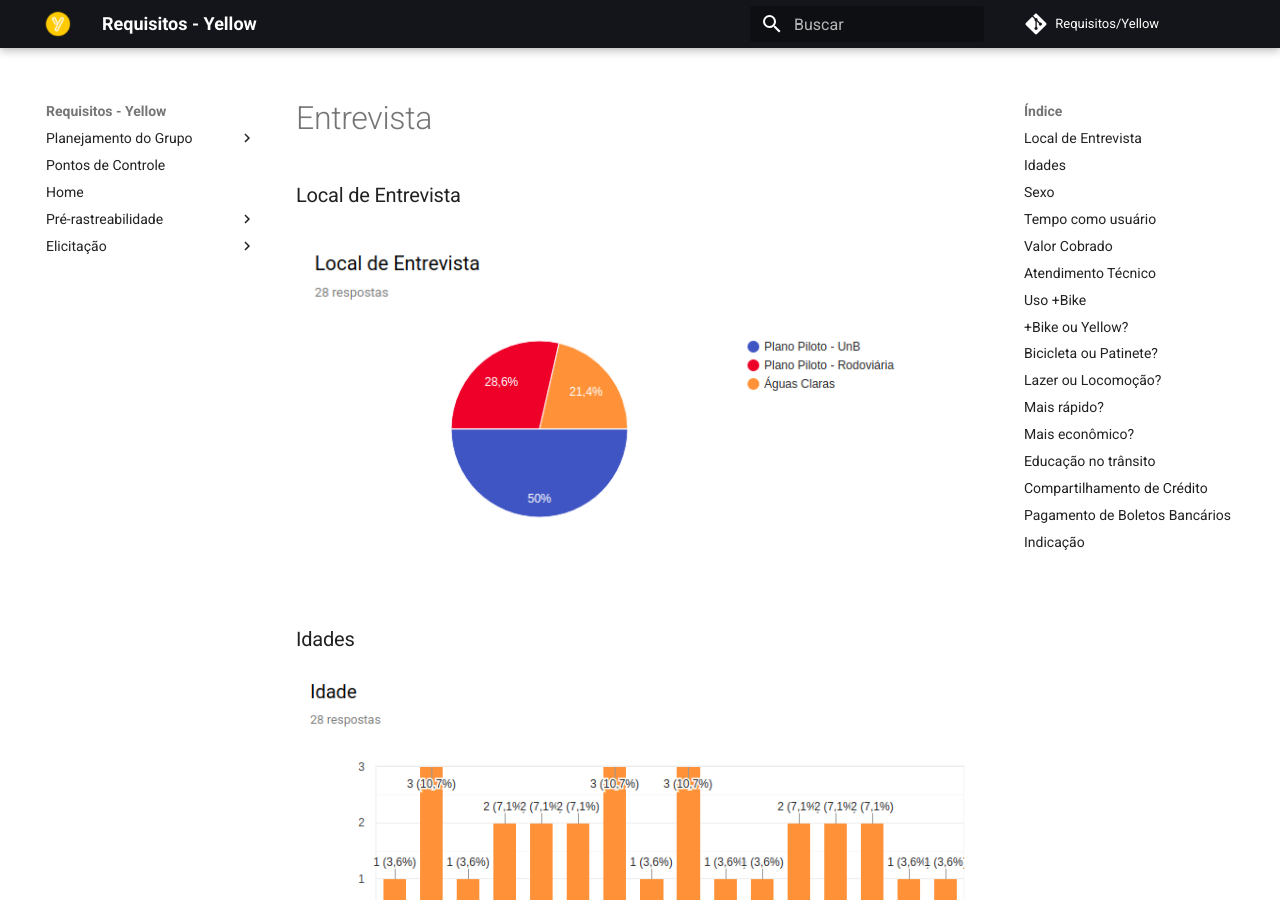
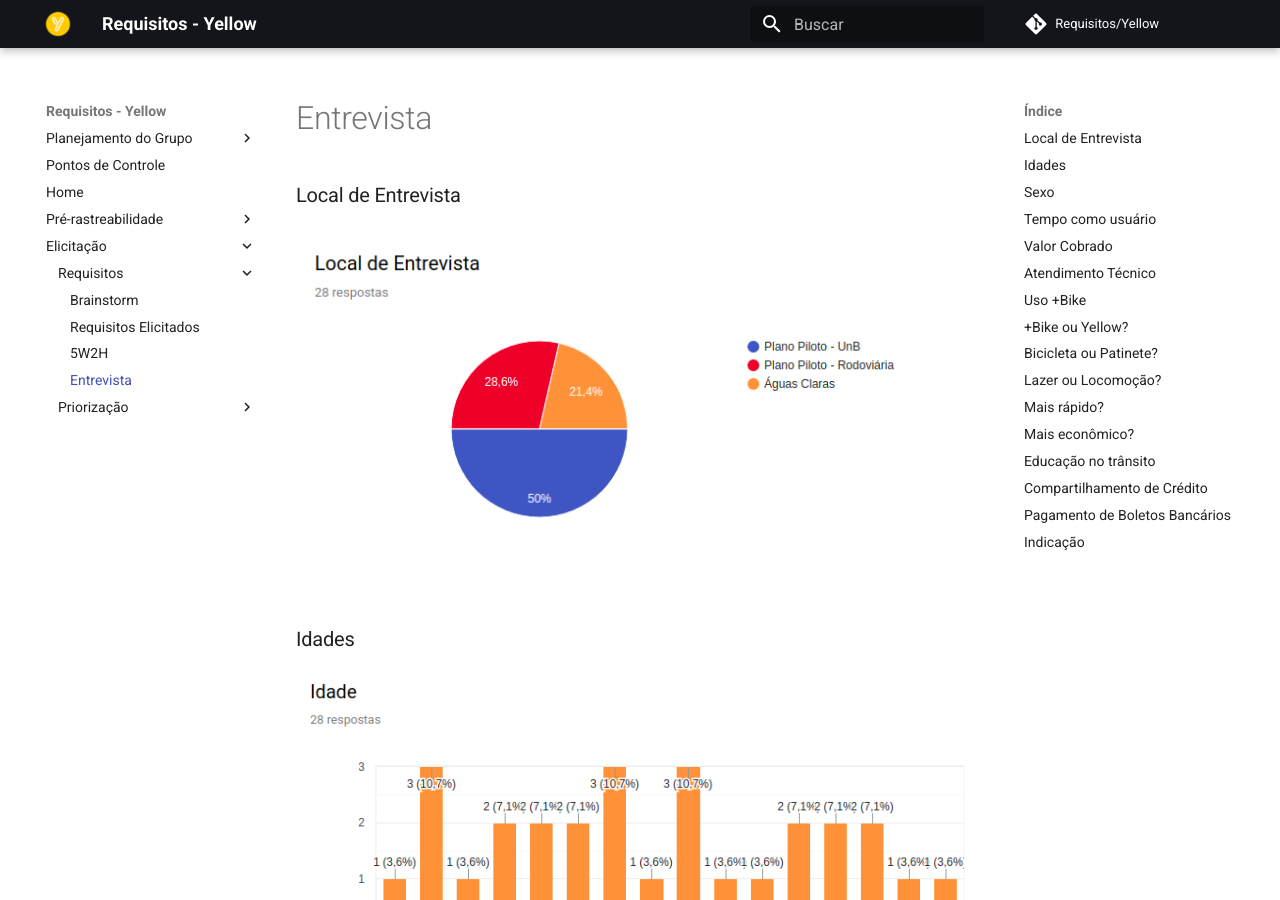
Before and after one commit to me42th/2019.2-Yellow, an MkDocs documentation site: the page built from docs/elicitacao/requisitos/entrevista.md, in a window 1280 px wide and 900 px high. Built offline with MkDocs 1.6.1 and Material for MkDocs 9.7.7, drawn with Linux system fonts in a browser that asks for light colours; comment, search, counter and statistics services are not loaded.

Commit message:
Adicionando o tópico da entrevista

```diff
--- a/mkdocs.yml
+++ b/mkdocs.yml
@@ -20,6 +20,7 @@
             - Brainstorm: elicitacao/requisitos/brainstorm.md
             - Requisitos Elicitados: elicitacao/requisitos/requisitos_elicitados.md
             - 5W2H: elicitacao/requisitos/5w2h.md
+            - Entrevista: elicitacao/requisitos/entrevista.md
         - Priorização:
             - MoSCoW: elicitacao/priorizacao/moscow.md
             - First Things First: elicitacao/priorizacao/first_things_first.md
```
